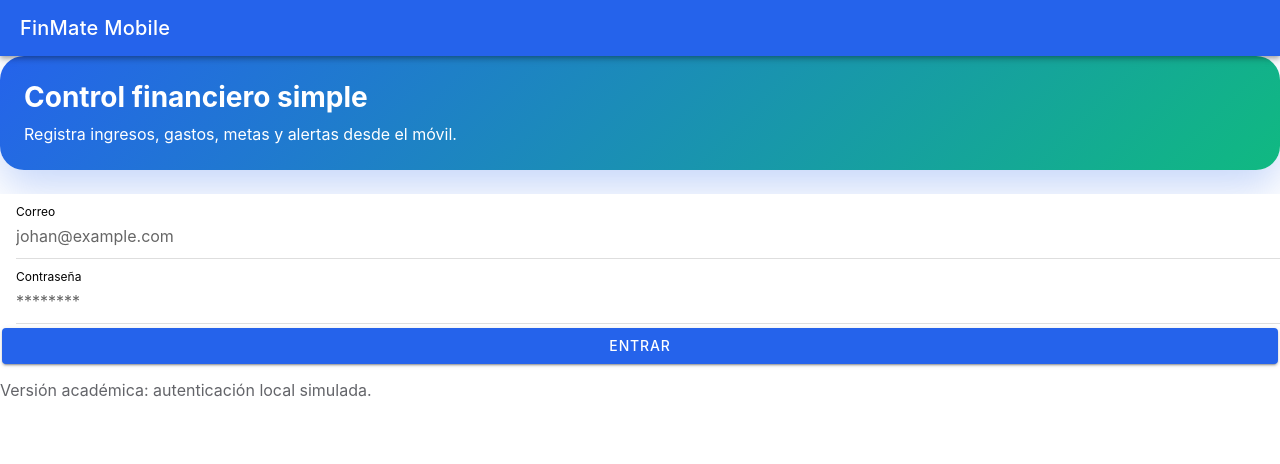
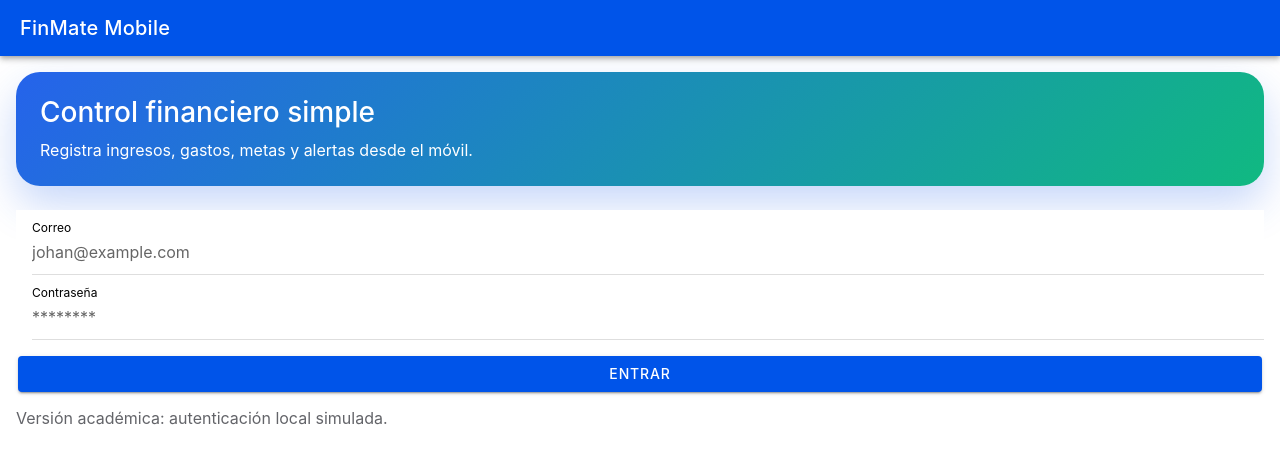
Before and after one commit to johan-zero/universidad-programacion-movil-finmate, a React app: page /login in a window 1280 px wide. Shown: the top 464 px of the page. Built offline with nearby package versions, Linux system fonts and the light colour scheme; the HTML template or start-up script is replaced by a standard one.

Commit message:
feat: conectar estado financiero de aplicación

```diff
--- a/src/main.tsx
+++ b/src/main.tsx
@@ -2,15 +2,22 @@ import React from 'react';
 import { createRoot } from 'react-dom/client';
 import { IonApp, setupIonicReact } from '@ionic/react';
 import AppRoutes from './app/AppRoutes';
+import { FinanceProvider } from './app/FinanceContext';
+import './theme/variables.css';
 import '@ionic/react/css/core.css';
-import './theme/variables.css';
+import '@ionic/react/css/normalize.css';
+import '@ionic/react/css/structure.css';
+import '@ionic/react/css/typography.css';
+import '@ionic/react/css/padding.css';
+import '@ionic/react/css/flex-utils.css';
 
 setupIonicReact();
 
-createRoot(document.getElementById('root') as HTMLElement).render(
+const root = document.getElementById('root') as HTMLElement;
+createRoot(root).render(
   <React.StrictMode>
     <IonApp>
-      <AppRoutes />
+      <FinanceProvider><AppRoutes /></FinanceProvider>
     </IonApp>
   </React.StrictMode>
 );
```
